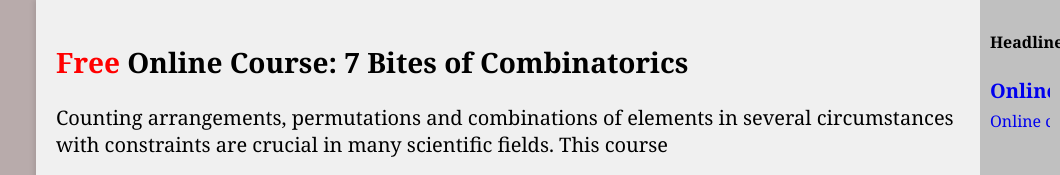
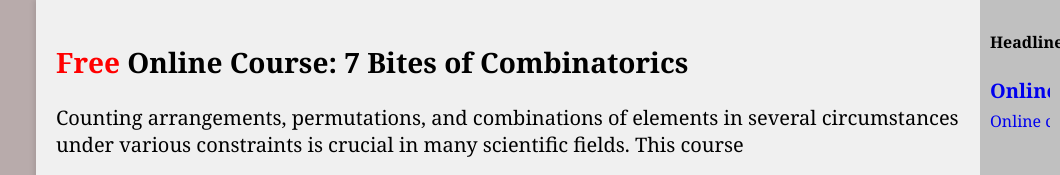
Before and after one commit to shubh-b/shubh-b.github.io, a plain HTML site: page index.html in a window 1280 px wide. Shown: the top 175 px of the page, 220-1280 px from the left. Drawn offline with Linux system fonts and the light colour scheme.

Commit message:
since v1.0.1

```diff
--- a/index.html
+++ b/index.html
@@ -314,7 +314,7 @@
 
 
   <h2 style="font-size: 28px;" id="headline2"><span class="pulse-word"><font color="red">Free</font></span> Online Course: 7 Bites of Combinatorics</h2>
-  <p style="font-size: 20px;">Counting arrangements, permutations and combinations of elements in several circumstances with constraints are crucial in many
+  <p style="font-size: 20px;">Counting arrangements, permutations, and combinations of elements in several circumstances under various constraints is crucial in many
     scientific fields. This course
   </p>
 
```
